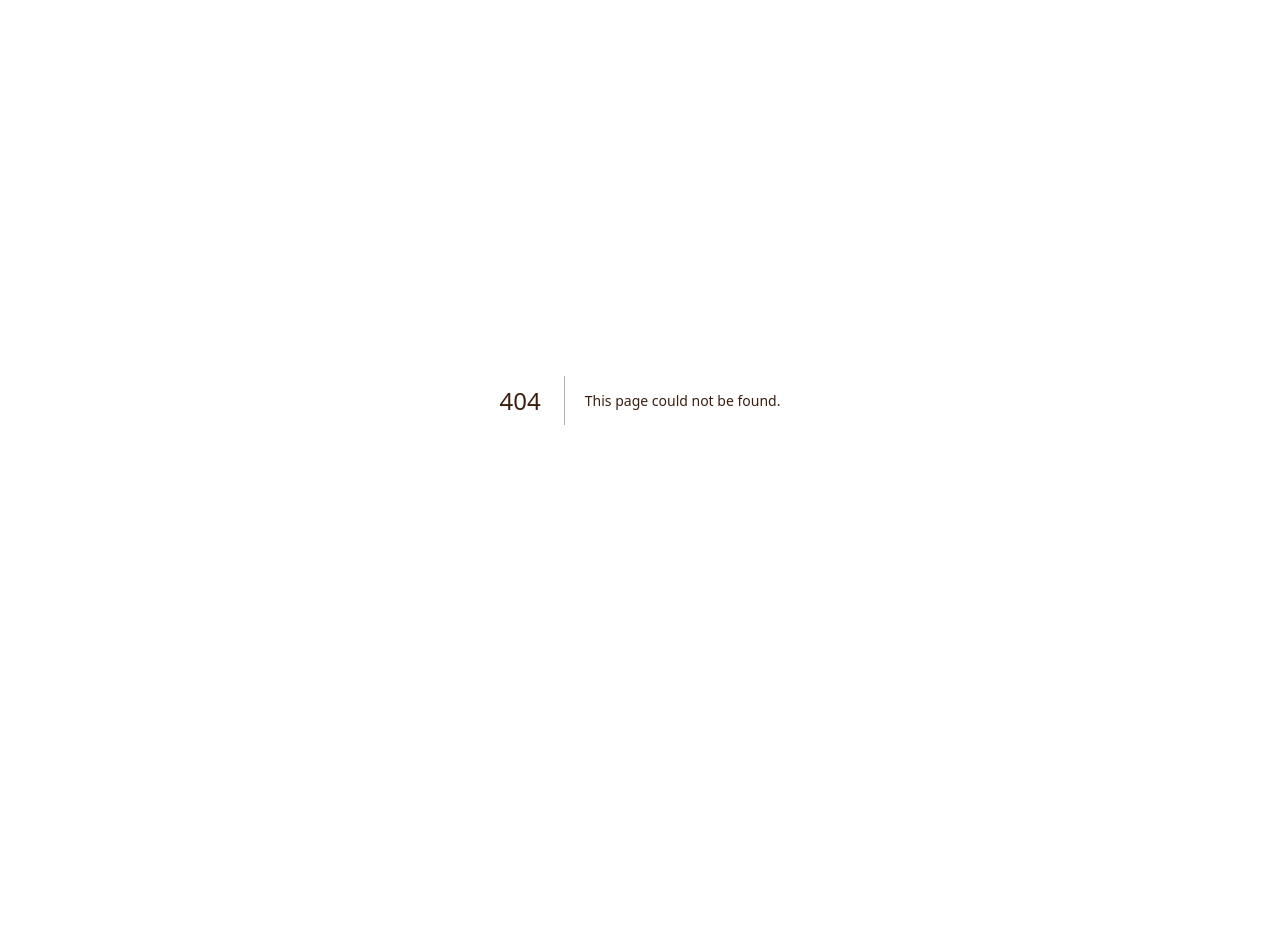
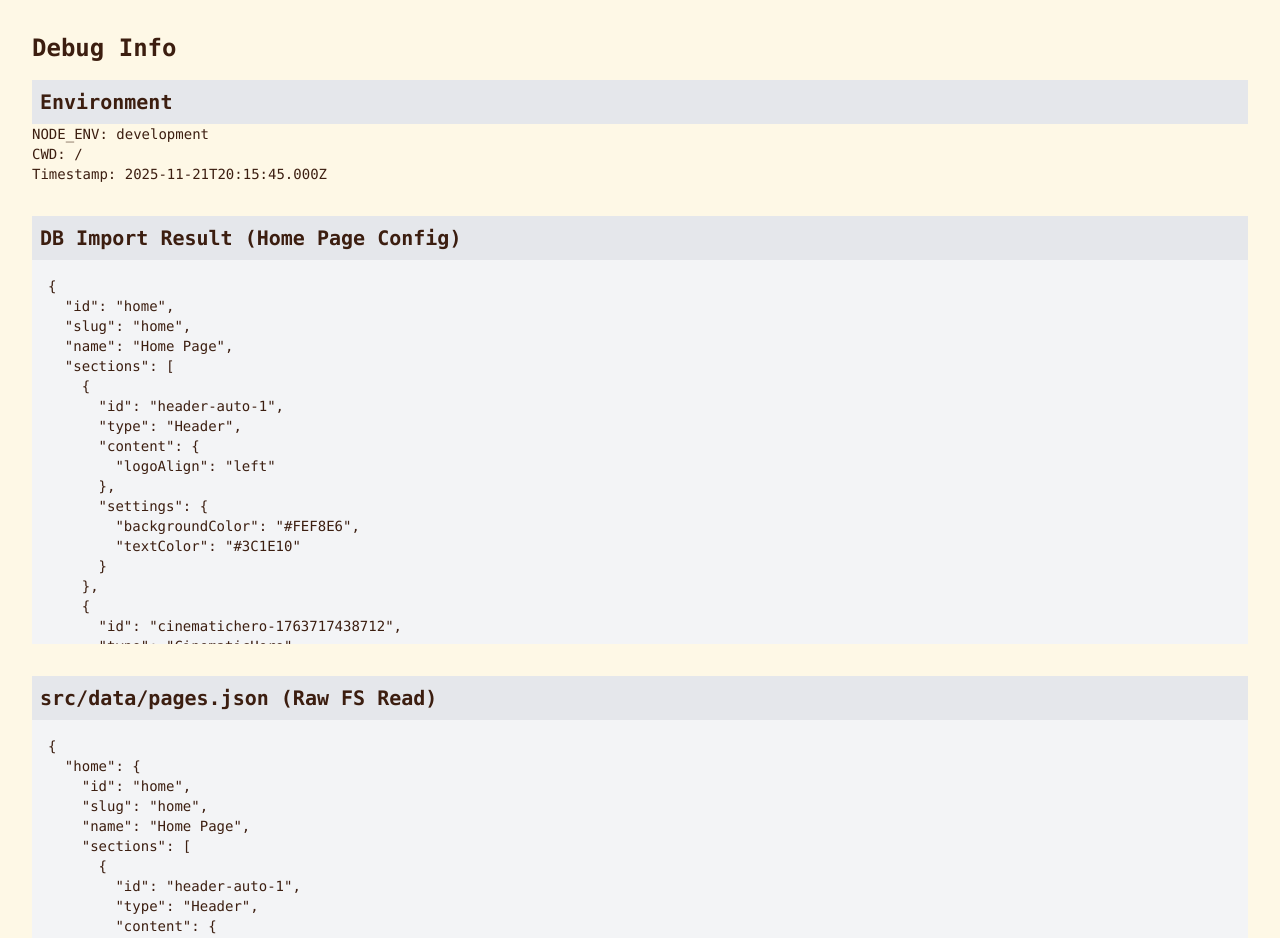
Before and after one commit to shewedsstudio-pixel/sheweds, a Next.js app: page /admin/debug in a window 1280 px wide. Before the commit this address had no page. Shown: the top 938 px of the page. Before the commit the page ends 800 px from the top, so only its background shows below. Built offline with nearby package versions, Linux system fonts and the light colour scheme; a web font is replaced by a local one.

Commit message:
Update from Admin

```diff
--- /dev/null
+++ b/src/app/admin/debug/page.tsx
@@ -0,0 +1,66 @@
+import fs from 'fs/promises';
+import path from 'path';
+import { getPageConfig } from '@/lib/db';
+
+export const dynamic = 'force-dynamic';
+
+export default async function DebugPage() {
+    const env = process.env.NODE_ENV;
+    const cwd = process.cwd();
+
+    let pagesJsonContent = 'Error reading file';
+    let footerStats = 'Error reading file';
+    let dbImportResult = 'Not attempted';
+
+    try {
+        const pagesPath = path.join(cwd, 'src/data/pages.json');
+        pagesJsonContent = await fs.readFile(pagesPath, 'utf-8');
+    } catch (e: any) {
+        pagesJsonContent = e.message;
+    }
+
+    try {
+        // Check if Footer.tsx exists and get stats
+        // Note: In Vercel, source files might not be present in the same structure,
+        // but we can check the data directory.
+        const footerPath = path.join(cwd, '.next/server/app/page.js'); // Check build output
+        const stats = await fs.stat(footerPath);
+        footerStats = JSON.stringify(stats, null, 2);
+    } catch (e: any) {
+        footerStats = e.message;
+    }
+
+    try {
+        const config = await getPageConfig('home');
+        dbImportResult = JSON.stringify(config, null, 2);
+    } catch (e: any) {
+        dbImportResult = e.message;
+    }
+
+    return (
+        <div className="p-8 font-mono text-sm whitespace-pre-wrap">
+            <h1 className="text-2xl font-bold mb-4">Debug Info</h1>
+
+            <div className="mb-8">
+                <h2 className="text-xl font-bold bg-gray-200 p-2">Environment</h2>
+                <p>NODE_ENV: {env}</p>
+                <p>CWD: {cwd}</p>
+                <p>Timestamp: {new Date().toISOString()}</p>
+            </div>
+
+            <div className="mb-8">
+                <h2 className="text-xl font-bold bg-gray-200 p-2">DB Import Result (Home Page Config)</h2>
+                <div className="bg-gray-100 p-4 overflow-auto max-h-96">
+                    {dbImportResult}
+                </div>
+            </div>
+
+            <div className="mb-8">
+                <h2 className="text-xl font-bold bg-gray-200 p-2">src/data/pages.json (Raw FS Read)</h2>
+                <div className="bg-gray-100 p-4 overflow-auto max-h-96">
+                    {pagesJsonContent}
+                </div>
+            </div>
+        </div>
+    );
+}
```
